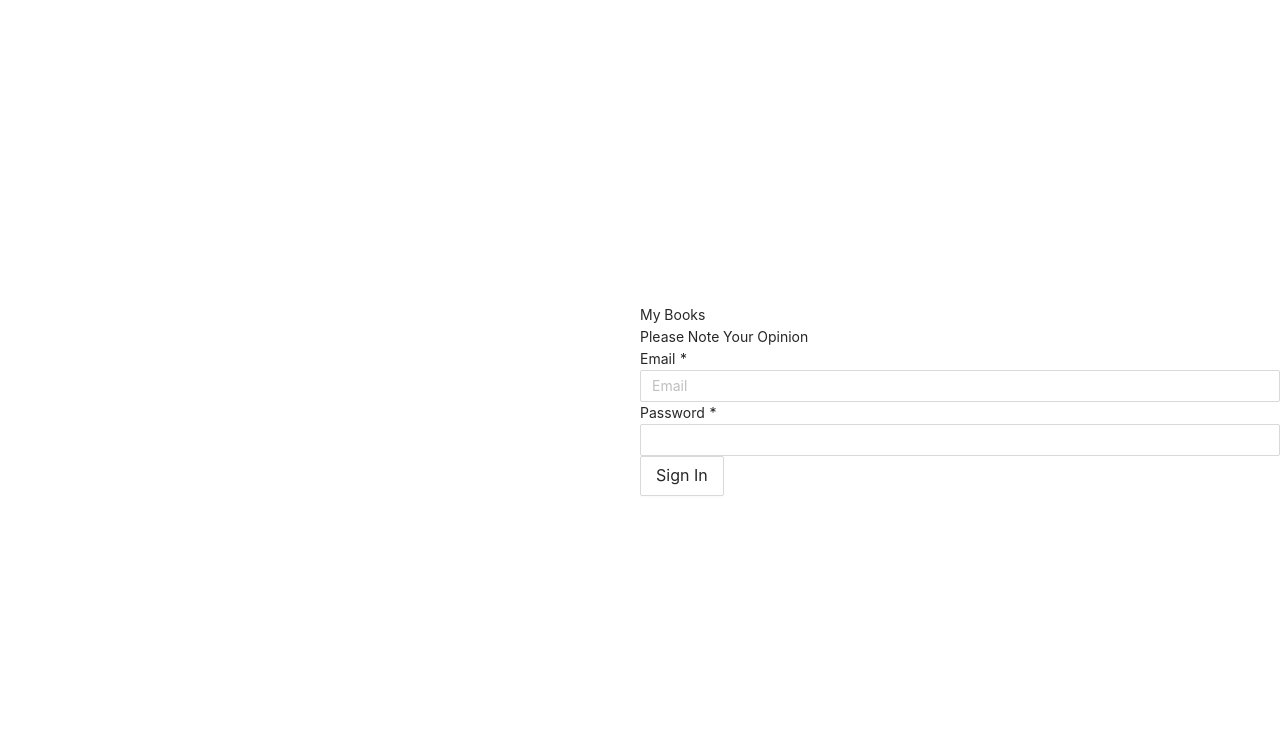
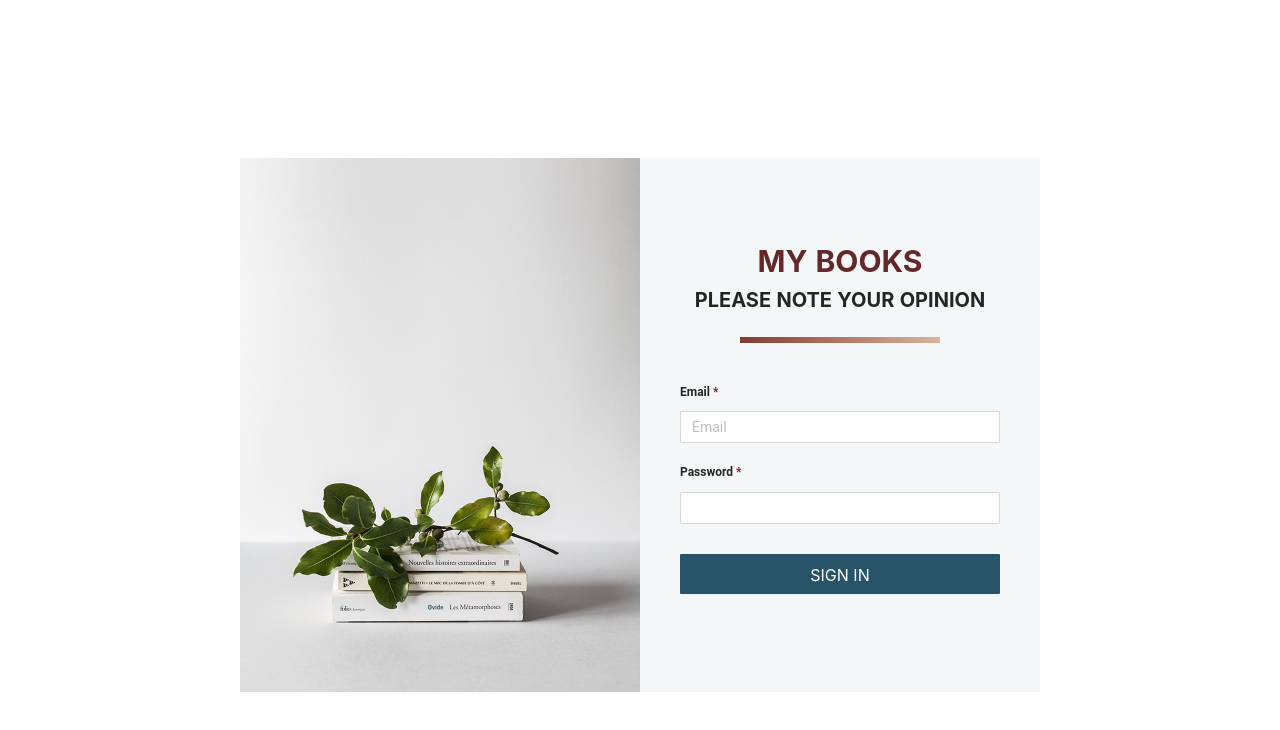
Before and after one commit to Parzival8971/react-my-books, a React (Create React App) app: page /signin in a window 1280 px wide. Shown: the top 730 px of the page. Built offline with nearby package versions, Linux system fonts and the light colour scheme.

Commit message:
SigininCss을 만든다

```diff
--- a/src/components/Signin.tsx
+++ b/src/components/Signin.tsx
@@ -5,30 +5,46 @@ const Signin = () => {
   return (
     <Row align='middle' className={styles.signin_row}>
       <Col span={24}>
-        <Row>
-          <Col span={12}></Col>
+        <Row className={styles.signin_contents}>
           <Col span={12}>
-            <div>My Books</div>
-            <div>Please Note Your Opinion</div>
-            <div />
-            <div>
-              Email<span> *</span>
+            <img
+              className={styles.signin_bg}
+              alt='Signin'
+              src='/bg_signin.png'
+            />
+          </Col>
+          <Col span={12}>
+            <div className={styles.signin_title}>My Books</div>
+            <div className={styles.signin_subtitle}>
+              Please Note Your Opinion
             </div>
-            <div>
-              <Input placeholder='Email' autoComplete='email' name='email' />
+            <div className={styles.signin_underline} />
+            <div className={styles.email_title}>
+              Email<span className={styles.required}> *</span>
             </div>
-            <div>
-              Password<span> *</span>
+            <div className={styles.input_area}>
+              <Input
+                className={styles.input}
+                placeholder='Email'
+                autoComplete='email'
+                name='email'
+              />
             </div>
-            <div>
+            <div className={styles.password_title}>
+              Password<span className={styles.required}> *</span>
+            </div>
+            <div className={styles.input_area}>
               <Input
+                className={styles.input}
                 type='password'
                 autoComplete='current-password'
                 name='email'
               />
             </div>
-            <div>
-              <Button size='large'>Sign In</Button>
+            <div className={styles.button_area}>
+              <Button className={styles.button} size='large'>
+                Sign In
+              </Button>
             </div>
           </Col>
         </Row>
```
Also changed, not shown: public/bg_signin.png (added).
